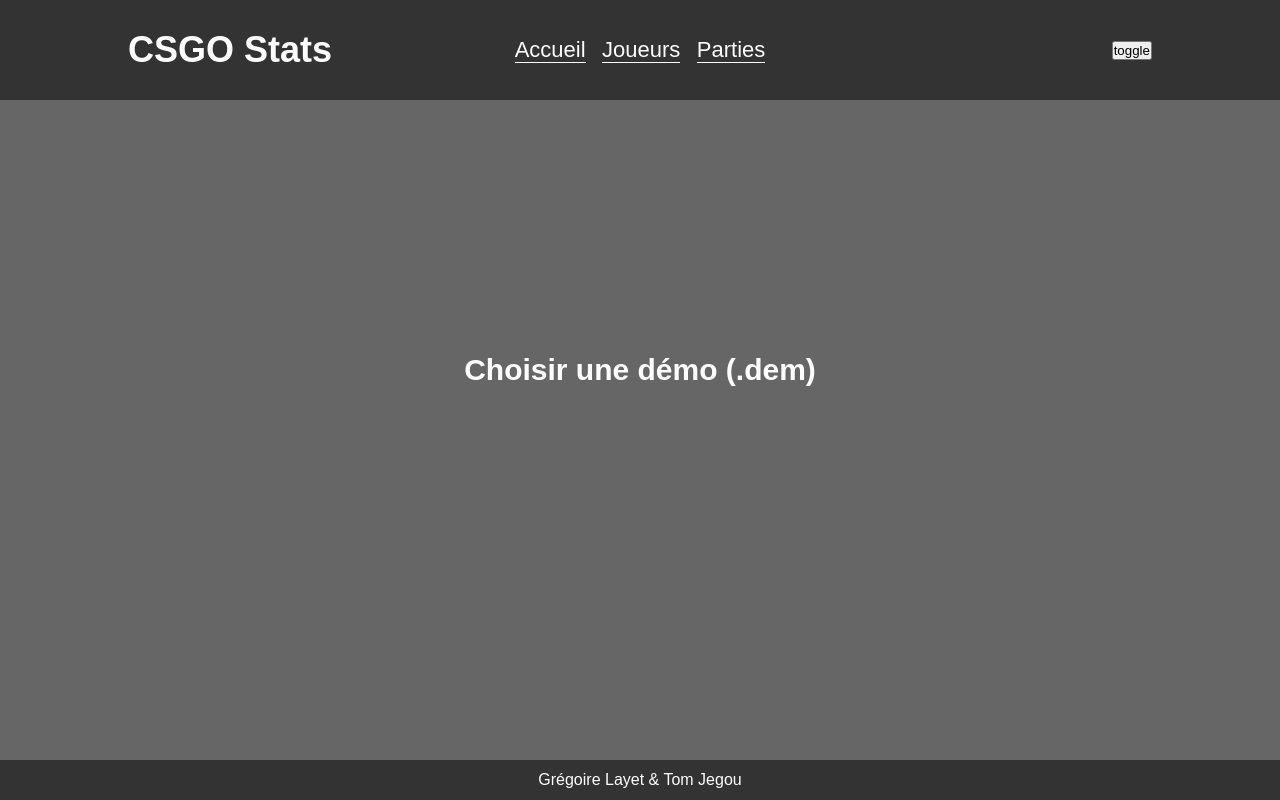
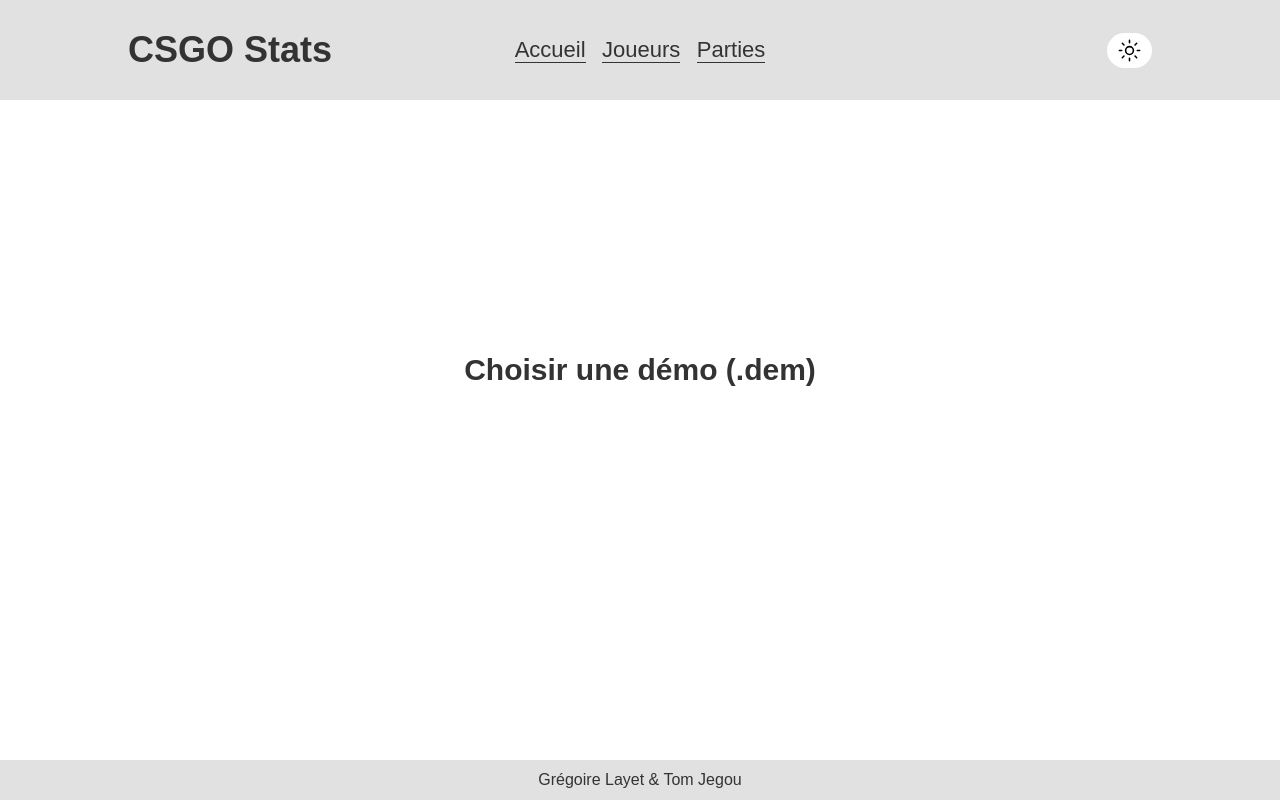
Before and after one commit to TheGregggg/csgo-stats, a PHP site: page / in a window 1280 px wide. Run offline with PHP 8.4, Linux system fonts and the light colour scheme.

Commit message:
dark mode fully working

```diff
--- a/components/header.php
+++ b/components/header.php
@@ -12,30 +12,10 @@
                 </ul>
             </span>
             <span class="right">
-                <button onclick="toggleDarkMode()">toggle</button>
-                <script>
-                var darkMode = localStorage.getItem('darkMode')
-                if(darkMode == null){
-                    localStorage.setItem('darkMode', "false")
-                    darkMode = "false"
-                }
-                function toggleDarkMode(){
-                    darkMode = localStorage.getItem('darkMode')
-                    if(darkMode == "true"){
-                        localStorage.setItem('darkMode', "false")
-                    }else{
-                        localStorage.setItem('darkMode', "true")
-                    }
-                    var style = document.createElement('style');
-                    document.head.appendChild(style);
-                    if(darkMode == "true"){
-                        style.sheet.insertRule(":root {--main-bg-color: #333;--secondary-bg-color: #666;--main-fg-color: #fcfcfc;--secondary-fg-color: #ddd;--accent-color: rgb(211, 136, 255);--accent-color-darker: rgb(149, 96, 180);}");
-                    }else{
-                        style.sheet.insertRule(":root {--main-bg-color: #fff;--secondary-bg-color: #eee;--main-fg-color: #333;--secondary-fg-color: #ccc;--accent-color: rgb(211, 136, 255);--accent-color-darker: rgb(149, 96, 180);}");
-                    }
-                }
-
-                </script>
+                <button onclick="toggleDarkMode()" id="dark-mode-btn">
+                    <img src="./static/sun.svg" id="sun-icon">
+                    <img src="./static/moon.svg" id="moon-icon">
+                </button>
             </span>
         </div>
     </div>
--- a/components/header_tags.php
+++ b/components/header_tags.php
@@ -1,4 +1,4 @@
 <meta charset="UTF-8">
 <meta http-equiv="X-UA-Compatible" content="IE=edge">
 <meta name="viewport" content="width=device-width, initial-scale=1.0">
-<link rel="stylesheet" href="app.css">
+<link rel="stylesheet" href="static/app.css">
--- /dev/null
+++ b/components/scripts.php
@@ -0,0 +1 @@
+<script src="./static/darkmode.js"></script>
--- a/index.php
+++ b/index.php
@@ -27,5 +27,6 @@
     </main>
 
     <?php include './components/footer.php'; ?>
+    <?php include './components/scripts.php'; ?>
 </body>
 </html>
--- a/app.css
+++ b/static/app.css
@@ -16,6 +16,7 @@
 *{
     margin: 0;
     padding: 0;
+    /*transition: color, background-color 0.2s; */
 }
 a{
     text-decoration: none;
@@ -79,6 +80,21 @@
     font-size: 36px;
 }
 
+header #dark-mode-btn{
+    border: 0;
+    background-color: var(--secondary-bg-color);
+    border-radius: 50px;
+    height: 35px;
+    width: 45px;
+    display: flex;
+    align-items: center;
+    justify-content: center;
+}
+header #dark-mode-btn img{
+    height: 25px;
+    width: auto;
+}
+
 /* FOOTER CSS */
 footer{
     height: 40px;
--- /dev/null
+++ b/static/darkmode.js
@@ -0,0 +1,56 @@
+var darkMode = localStorage.getItem('darkMode')
+if(darkMode == null){
+    localStorage.setItem('darkMode', "light")
+    darkMode = "light"
+}
+
+const themes = {
+    "dark": {
+        "--main-bg-color": "#333",
+        "--secondary-bg-color": "#666",
+        "--main-fg-color": "#fcfcfc",
+        "--secondary-fg-color": "#ddd",
+        "--accent-color": "rgb(211, 136, 255)",
+        "--accent-color-darker": "rgb(149, 96, 180)"
+    },
+    "light": {
+        "--main-bg-color": "#e1e1e1",
+        "--secondary-bg-color": "#fff",
+        "--main-fg-color": "#333",
+        "--secondary-fg-color": "#ccc",
+        "--accent-color": "rgb(149, 96, 180)",
+        "--accent-color-darker": "rgb(211, 136, 255)"
+    },
+};
+
+function toggleDarkMode(){
+    darkMode = localStorage.getItem('darkMode')
+    if(darkMode == "dark"){
+        localStorage.setItem('darkMode', "light")
+    }else{
+        localStorage.setItem('darkMode', "dark")
+    }
+    darkMode = localStorage.getItem('darkMode')
+    applyDarkMode()
+}
+function applyDarkMode(){
+    theme = themes[darkMode];
+    for (var variable in theme) {
+        document.documentElement.style.setProperty(variable, theme[variable]);
+    };
+
+    if (darkMode == "light"){
+        document.getElementById("sun-icon").classList.remove("hidden")
+        document.getElementById("moon-icon").classList.add("hidden")
+    }
+    else {
+        document.getElementById("moon-icon").classList.remove("hidden")
+        document.getElementById("sun-icon").classList.add("hidden")
+    }
+}
+window.onload = function() {
+    console.log('window - onload'); // 4th
+    document.body.style.setProperty("transition", "color 0.2s linear 0s, background-color 0.2s linear 0s");
+
+};
+applyDarkMode()
```
Also changed, not shown: parse_demo.php (added), static/moon.svg (added), static/sun.svg (added).
